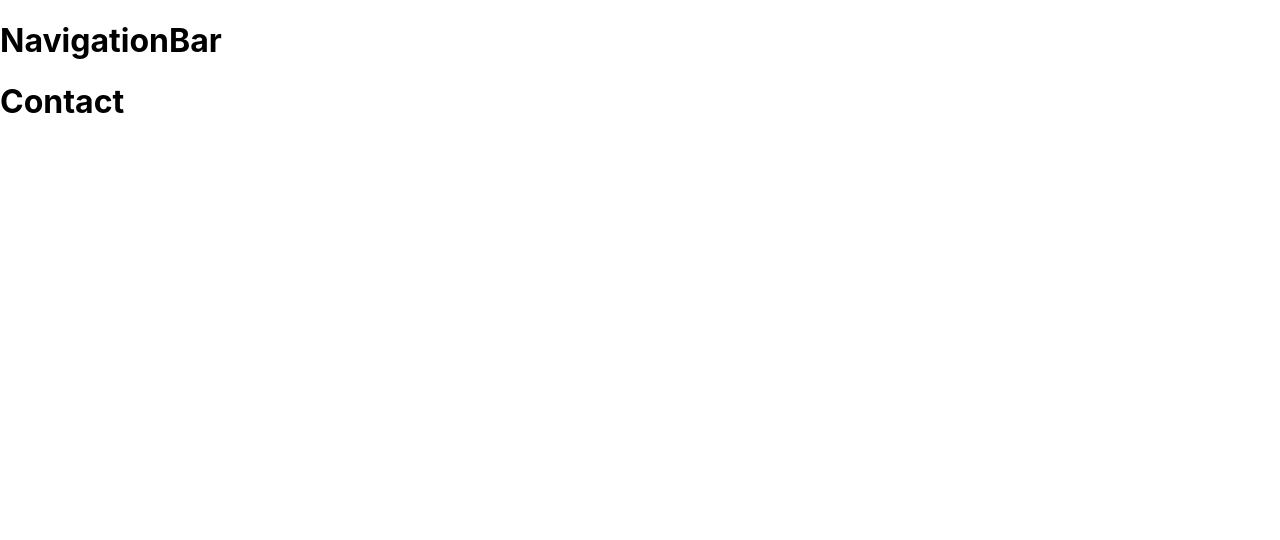
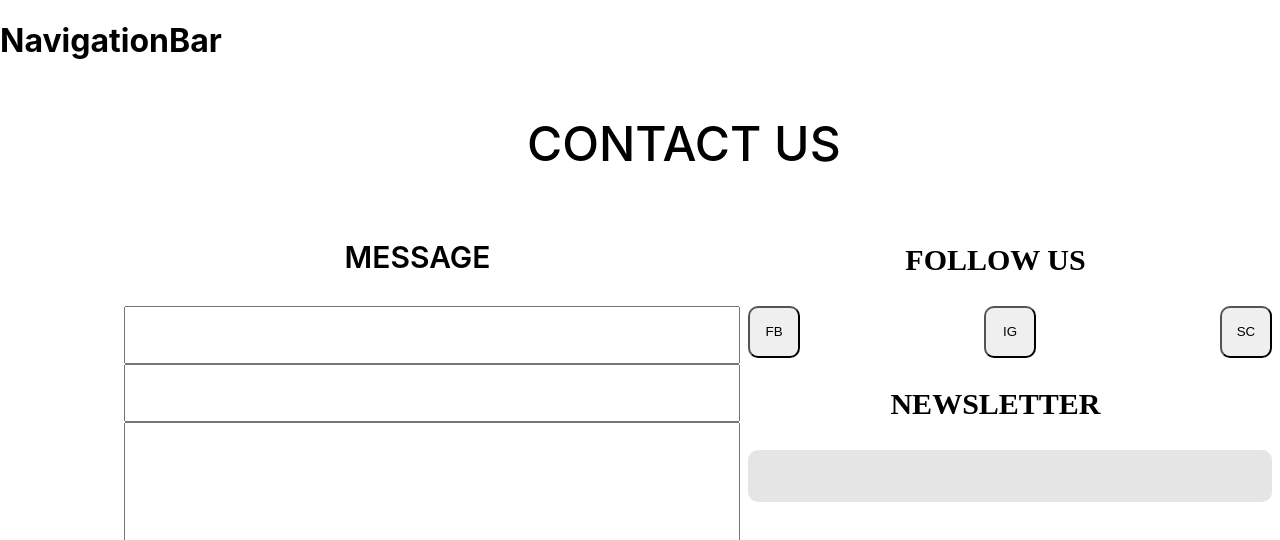
Before and after one commit to rice-apps/RiceVentures, a React (Create React App) app: page /contact in a window 1280 px wide. Shown: the top 540 px of the page. Built offline with nearby package versions, Linux system fonts and the light colour scheme.

Commit message:
Updated Contact Page

```diff
--- /dev/null
+++ b/src/pages/Contact.css
@@ -0,0 +1,138 @@
+.titleContainer{
+    display: flex;
+    flex-direction: row;
+    justify-content: center;
+
+}
+.title{
+    /* style the CONTACT US */
+    width: 468px;
+    height: 68px;
+    /* margin-left: 468px; */
+    margin-left: 242px;
+    top: 159px;
+
+
+    font: PingFang SC;
+    font-weight: 500;
+    font-style: normal;
+    font-size: 48px;
+    /* text-align: center;  */
+}
+
+.bottomContainer{
+    display: flex;
+    flex-direction: row;
+    justify-content: space-evenly;
+
+}
+.messageContainer{
+    display: flex;
+    flex-direction: column;
+
+    /* why isn't this working? */
+    align-content: space-between;
+
+    justify-content: center;
+}
+.messageTitle{
+
+     width: 495px;
+     height: 42px;
+     margin-left: 162px;
+
+
+     text-align: center;
+
+     font-style: normal;
+     font-weight: 600;
+     font-size: 30px;
+}
+.smallInput{
+    /* style the inputs */
+    margin-left: 116px;
+    height: 52px;
+    width: 608px;
+
+}
+.largeInput{
+    /* style the inputs */
+    margin-left: 116px;
+    height: 288px;
+    width: 608px;
+
+}
+.followContainer{
+    display: flex;
+    flex-direction: column;
+    align-content: space-between;
+
+}
+.followTitle{
+    width: 495px;
+    height: 42px;
+
+
+
+    text-align: center;
+
+    font-family: PingFang SC;
+    font-style: normal;
+    font-weight: 600;
+    font-size: 30px;
+    line-height: 42px;
+
+}
+.logoContainer{
+    display: flex;
+    flex-direction: row;
+    justify-content: space-between;
+    /* how to space the buttons correctly? */
+
+}
+.firstButton{
+
+    width: 52px;
+    height: 52px;
+    /* margin-left: 925px; */
+
+    border-radius: 10px;
+}
+.secondButton{
+
+    width: 52px;
+    height: 52px;
+    /* margin-left: 1031px; */
+
+    border-radius: 10px;
+}
+.thirdButton{
+
+    width: 52px;
+    height: 52px;
+    /* margin-left: 1137px; */
+
+    border-radius: 10px;
+}
+
+.newsletterTitle{
+
+    width: 495px;
+    height: 42px;
+
+    font-style: normal;
+    font-family: PingFang SC;
+    font-size: 30px;
+    text-align: center;
+    line-height: 42px;
+
+}
+
+.newsletter{
+
+    width: 524px;
+    height: 52px;
+    background-color: #E5E5E5;
+
+    border-radius: 10px;
+}
--- a/src/pages/Contact.js
+++ b/src/pages/Contact.js
@@ -1,8 +1,46 @@
 import React from "react";
+import "./Contact.css";
 
 const Contact = () => {
     return (
-        <h1>Contact</h1>
+        <div>
+            <div className = "titleContainer">
+                <h1 className = "title">
+                    CONTACT US
+                </h1>
+            </div>
+            <div className = "bottomContainer">
+                <div className = "messageContainer">
+                    <h2 className = "messageTitle">
+                        MESSAGE
+                    </h2>
+                    <input className = "smallInput" />
+                    <input className = "smallInput" style={{top:"472px"}}/>
+                    <input className = "largeInput" />
+                    {/* send button?? */}
+                </div>
+                <div className = "followContainer">
+                    <h2 className = "followTitle">
+                        FOLLOW US
+                    </h2>
+                    <div className = "logoContainer">
+                        <button className = "firstButton" >FB</button>
+                        <button className = "secondButton" >IG</button>
+                        <button className = "thirdButton">SC</button>
+                    </div>
+                    <h2 className = "newsletterTitle">
+                        NEWSLETTER
+                    </h2>
+                    <div className = "newsletter"></div>
+
+
+
+                </div>
+
+            </div>
+        </div>
+
+
     )
 }
 
```
